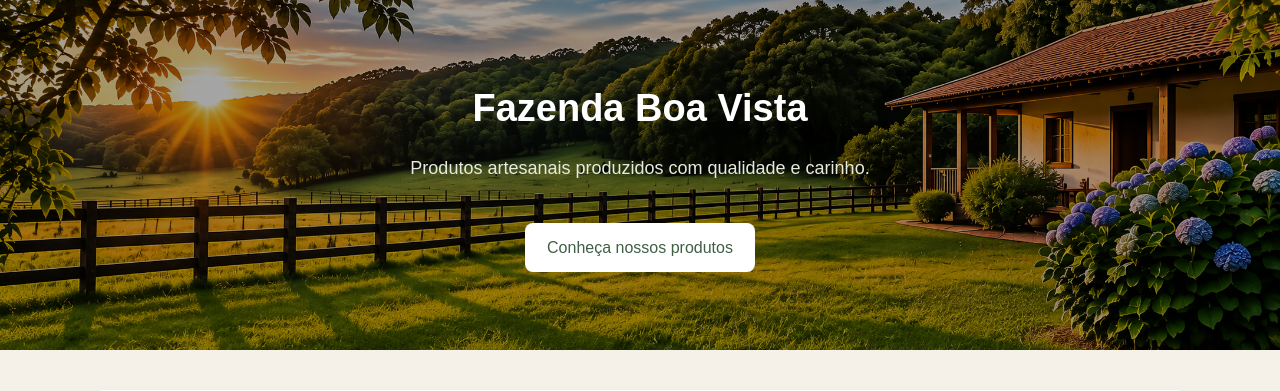
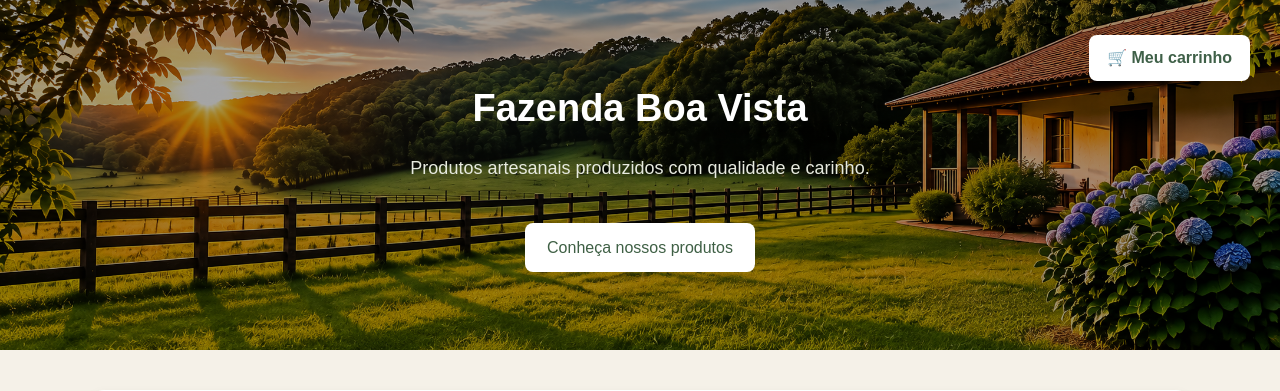
Before and after one commit to LucasAzevedodaSilva/fazenda-boa-vista, a PHP site: page / in a window 1280 px wide. Shown: the top 391 px of the page. Run offline with PHP 8.4, Linux system fonts and the light colour scheme.

Commit message:
Adiciona botão Meu carrinho na página inicial

```diff
--- a/assets/css/style.css
+++ b/assets/css/style.css
@@ -784,3 +784,21 @@ body > main a.voltar-produtos {
     color: #3f6048;
     font-weight: 700;
 }
+
+
+/* Botão do carrinho no cabeçalho */
+.botao-carrinho-topo {
+    position: absolute;
+    top: 20px;
+    right: 30px;
+    background: #ffffff;
+    color: #3f6048;
+    padding: 10px 18px;
+    border-radius: 8px;
+    text-decoration: none;
+    font-weight: bold;
+}
+
+.botao-carrinho-topo:hover {
+    background: #e8eee9;
+}
--- a/index.php
+++ b/index.php
@@ -10,11 +10,17 @@
 
 <body>
 
-    <header class="hero">
-        <h1>Fazenda Boa Vista</h1>
-        <p>Produtos artesanais produzidos com qualidade e carinho.</p>
-        <a href="pages/produtos.php">Conheça nossos produtos</a>
-    </header>
+
+<header class="hero">
+    <a href="pages/carrinho/index.php" class="botao-carrinho-topo">
+        🛒 Meu carrinho
+    </a>
+
+    <h1>Fazenda Boa Vista</h1>
+    <p>Produtos artesanais produzidos com qualidade e carinho.</p>
+    <a href="pages/produtos.php">Conheça nossos produtos</a>
+</header>
+
 
     <main>
         <section>
```
